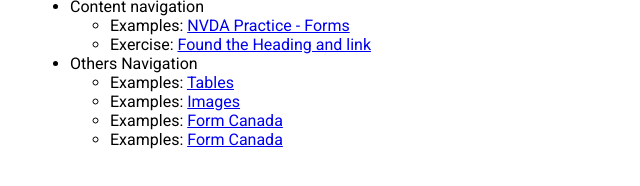
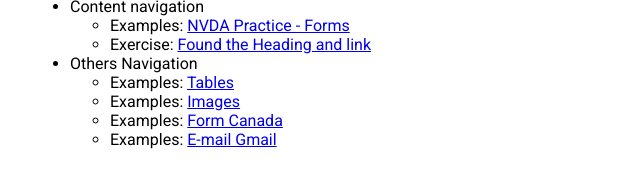
Before and after one commit to giselylucas/giselylucas.github.io, a plain HTML site: page NVDA-training/index.html in a window 1280 px wide. Shown: the part 290-476 px from the top of the page, 0-640 px from the left. Drawn offline with Linux system fonts and the light colour scheme.

Commit message:
Some changes

```diff
--- a/NVDA-training/index.html
+++ b/NVDA-training/index.html
@@ -64,7 +64,7 @@
                         Examples: <a href="https://www.bestbuy.ca/">Form Canada</a>
                     </li>
                     <li>
-                        Examples: <a href="www.gmail.com">Form Canada</a>
+                        Examples: <a href="www.gmail.com">E-mail Gmail</a>
                     </li>
                 </ul>
             </li>
```
